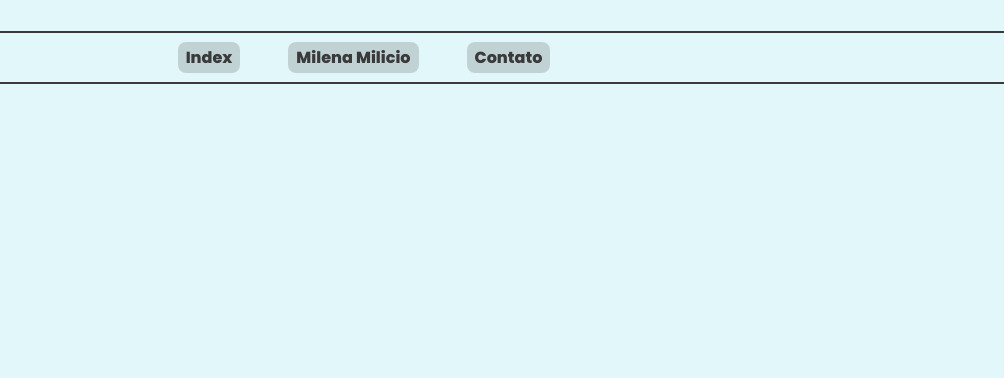
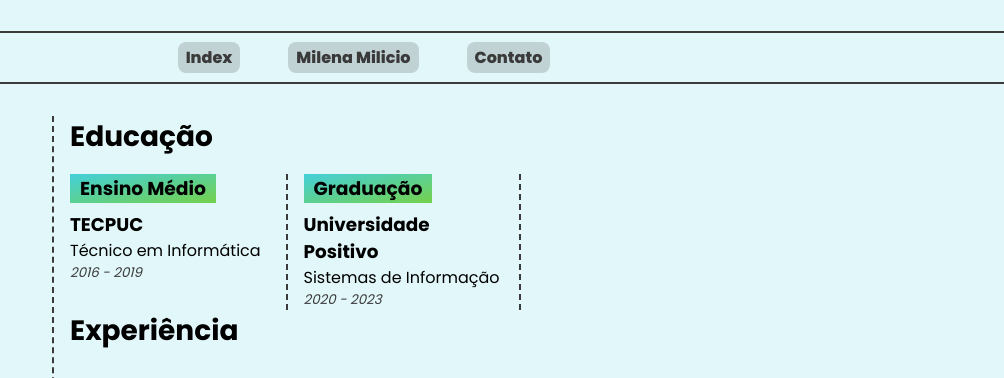
Before and after one commit to mihmilicio/live-curriculum, a plain HTML site: page aluno-milena.html in a window 1280 px wide. Shown: the part 92-470 px from the top of the page, 276-1280 px from the left. Drawn offline with Linux system fonts and the light colour scheme.

Commit message:
add education section

```diff
--- a/aluno-milena.html
+++ b/aluno-milena.html
@@ -58,34 +58,41 @@
       </aside>
 
       <article class="article-col col-9">
-        <div class="row">
-          <div class="col-3">
+        <section class="row">
+          <div class="col-12">
+            <h2 class="section-title">Educação</h2>
+          </div>
+          <div class="col-3 content-col">
+            <h3 class="info-title">Ensino Médio</h3>
+            <div class="info-block">
+              <h4>TECPUC</h4>
+              <p>Técnico em Informática</p>
+              <small>2016 - 2019</small>
+            </div>
+          </div>
+          <div class="col-3 content-col">
+            <h3 class="info-title">Graduação</h3>
+            <div class="info-block">
+              <h4>Universidade Positivo</h4>
+              <p>Sistemas de Informação</p>
+              <small>2020 - 2023</small>
+            </div>
+          </div>
+        </section>
+        <section class="row">
+          <div class="col-12">
+            <h2 class="section-title">Experiência</h2>
+          </div>
+          <div class="col-3 content-col">
 
           </div>
-          <div class="col-3">
+          <div class="col-3 content-col">
 
           </div>
-          <div class="col-3">
+          <div class="col-3 content-col">
 
           </div>
-          <div class="col-3">
-
-          </div>
-        </div>
-        <div class="row">
-          <div class="col-3">
-
-          </div>
-          <div class="col-3">
-
-          </div>
-          <div class="col-3">
-
-          </div>
-          <div class="col-3">
-
-          </div>
-        </div>
+        </section>
       </article>
     </div>
   </section>
--- a/style/aluno.css
+++ b/style/aluno.css
@@ -5,3 +5,33 @@
   margin-bottom: 1rem;
   border: 3px solid var(--green);
 }
+
+
+.article-col {
+  border-left: 2px dashed var(--dark-gray);
+}
+.section-title {
+  margin-top: 0;
+  margin-bottom: 1rem;
+  font-size: 1.75rem;
+}
+
+.content-col {
+  border-right: 2px dashed var(--dark-gray);
+}
+
+.info-title {
+  position: relative;
+  display: inline-block;
+  margin: 0 10px 0.5rem 10px;
+}
+.info-title::after {
+  content: '';
+  position: absolute;
+  height: 100%;
+  width: calc(100% + 20px);
+  background: var(--default-gradient);
+  left: -10px;
+  top: 0;
+  z-index: -1;
+}
```
